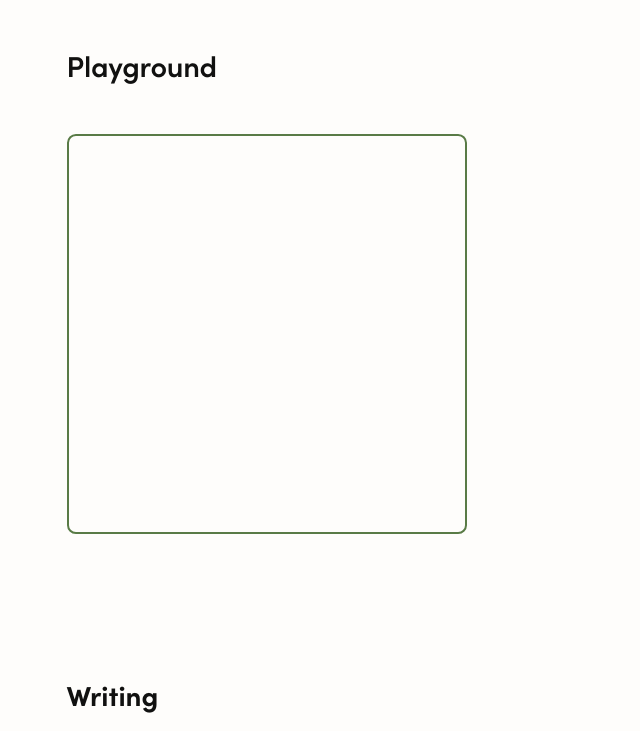
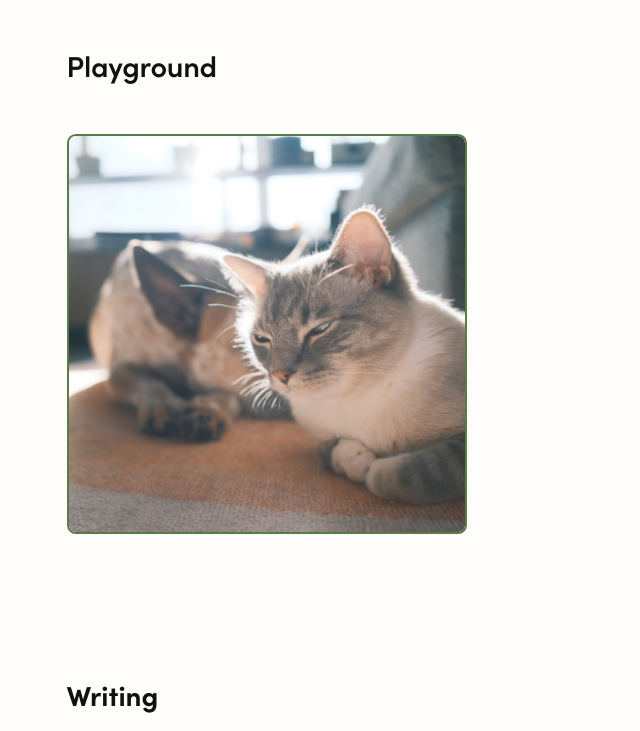
Before and after one commit to jonathanyeong/personal-website, an Astro site: page /about in a window 1280 px wide. Shown: the part 629-1360 px from the top of the page, without its empty margins (0-640 px from the left). Built offline with nearby package versions, Linux system fonts and the light colour scheme; Astro itself is replaced by a stand-in of ours.

Commit message:
Add back in image loading checks

```diff
--- a/src/pages/about/index.astro
+++ b/src/pages/about/index.astro
@@ -249,7 +249,11 @@ import indieSleeping from "@assets/indiesleeping.jpeg";
         dotSize: 3
       }
     };
-    initializeCanvasWithImage(state);
+    if (imageElement.complete) {
+      initializeCanvasWithImage(state);
+    } else {
+      imageElement.onload = () => initializeCanvasWithImage(state);
+    }
   }
 
   setupCanvas()
```
